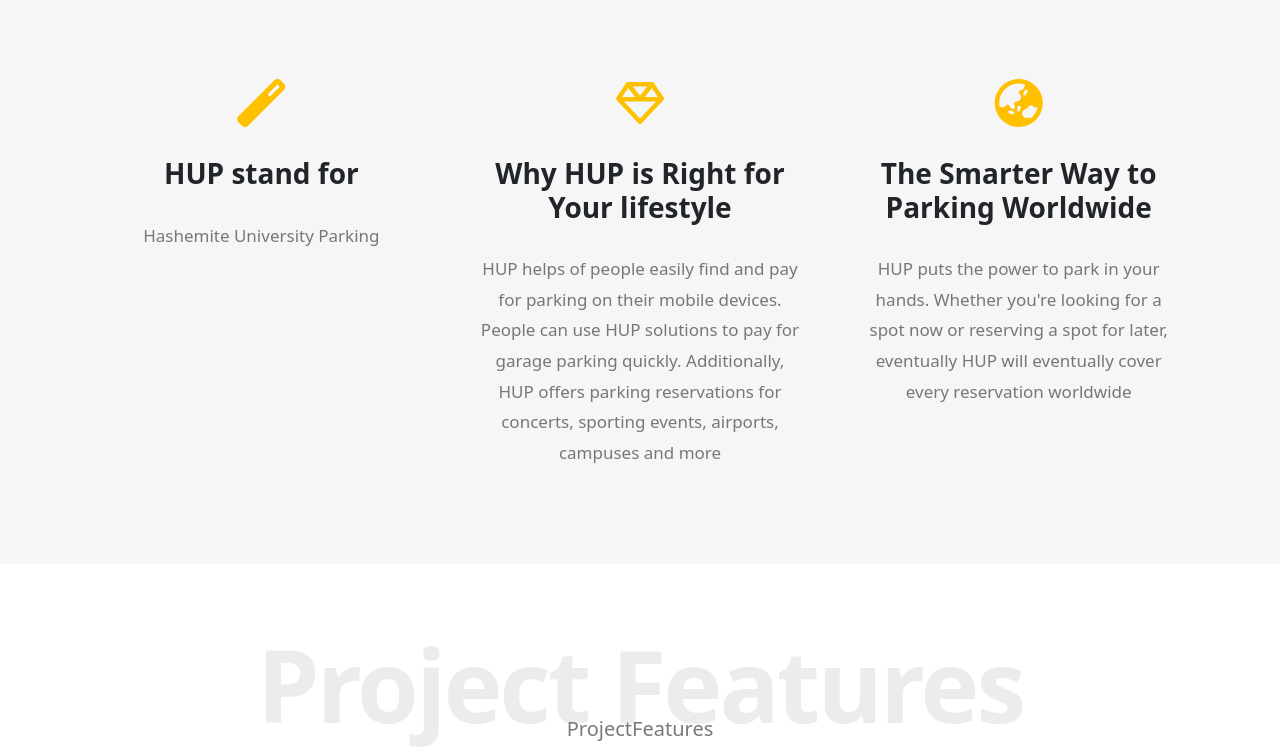
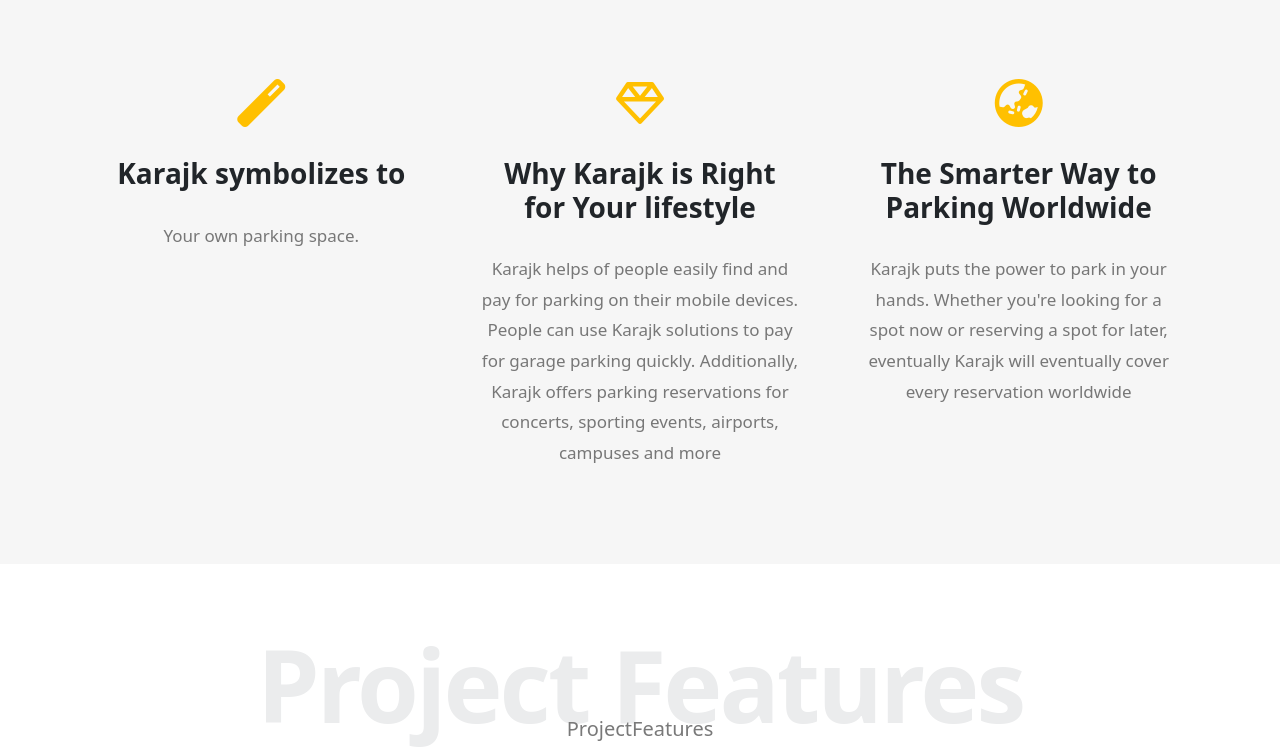
Before and after one commit to Tareq-Alotaibi/graduation-project, a Django app: page / in a window 1280 px wide. Shown: the part 877-1628 px from the top of the page. Run offline with Django 4.2, Linux system fonts and the light colour scheme; some libraries are stand-ins or nearby versions.

Commit message:
Fix typo

```diff
--- a/parking/templates/parking/index.html
+++ b/parking/templates/parking/index.html
@@ -29,7 +29,7 @@
                     <span></span>
                 </span>
                 <ul>
-                    <li><a href="#ProjectFeatures">ProjectFeatures</a></li>
+                    <li><a href="#ProjectFeatures">Project Features</a></li>
                     <li><a href="#portfolio">Portfolio</a></li>
                     <li><a href="{% url 'booking' %}">Reserve</a></li>
                     <li><a href="#abstract">abstract</a></li>
@@ -61,24 +61,24 @@
         <div class="features-cards container">
             <div class="feat">
                 <i class="fas fa-magic fa-3x"></i>
-                <h3>HUP stand for</h3>
-                <p>Hashemite University Parking</p>
+                <h3>Karajk symbolizes to</h3>
+                <p>Your own parking space.</p>
             </div>
             <div class="feat">
                 <i class="far fa-gem fa-3x"></i>
-                <h3>Why HUP is Right for Your lifestyle</h3>
-                <p>HUP helps of people easily find and pay for parking on their mobile devices. People can use HUP
+                <h3>Why Karajk is Right for Your lifestyle</h3>
+                <p>Karajk helps of people easily find and pay for parking on their mobile devices. People can use Karajk
                     solutions to pay for
-                    garage parking quickly. Additionally, HUP offers parking reservations for concerts, sporting events,
+                    garage parking quickly. Additionally, Karajk offers parking reservations for concerts, sporting events,
                     airports, campuses
                     and more</p>
             </div>
             <div class="feat">
                 <i class="fas fa-globe-asia fa-3x"></i>
                 <h3>The Smarter Way to Parking Worldwide</h3>
-                <p>HUP puts the power to park in your hands. Whether you're looking for a spot now or reserving a spot
+                <p>Karajk puts the power to park in your hands. Whether you're looking for a spot now or reserving a spot
                     for later,
-                    eventually HUP will eventually cover every reservation worldwide</p>
+                    eventually Karajk will eventually cover every reservation worldwide</p>
             </div>
         </div>
     </div>
@@ -184,7 +184,7 @@
     <div class="contact" id="contact">
         <div class="container">
             <h2 class="special-heading">contact us</h2>
-            <p>Visit the HUP Help Center for answers to questions about account setup, billing & app support/p>
+            <p>Visit the Karajk Help Center for answers to questions about account setup, billing & app support</p>
             <div class="info">
                 <p class="label">Feel free to drop us a line at:</p>
                 <a href="mailto:tareqalotaibi1@gmail.com?subject=Contact" class="link">tareqalotaibi1@gmail.com</a>
@@ -199,7 +199,7 @@
     </div>
     <!-- End Contact -->
     <!-- Start Footer -->
-    <div class="footer">&copy; 2022 <span>HUP</span> All Right Reserved</div>
+    <div class="footer">&copy; 2022 <span>Karajk</span> All Right Reserved</div>
     <!-- End Footer -->
 </body>
 
--- a/parking/templates/parking/reserve.html
+++ b/parking/templates/parking/reserve.html
@@ -41,7 +41,7 @@
             <span></span>
           </span>
           <ul>
-            <li><a href="/#ProjectFeatures">ProjectFeatures</a></li>
+            <li><a href="/#ProjectFeatures">Project Features</a></li>
             <li><a href="/#portfolio">Portfolio</a></li>
             <li><a href="{% url 'booking' %}">Reserve</a></li>
             <li><a href="/#abstract">abstract</a></li>
```
